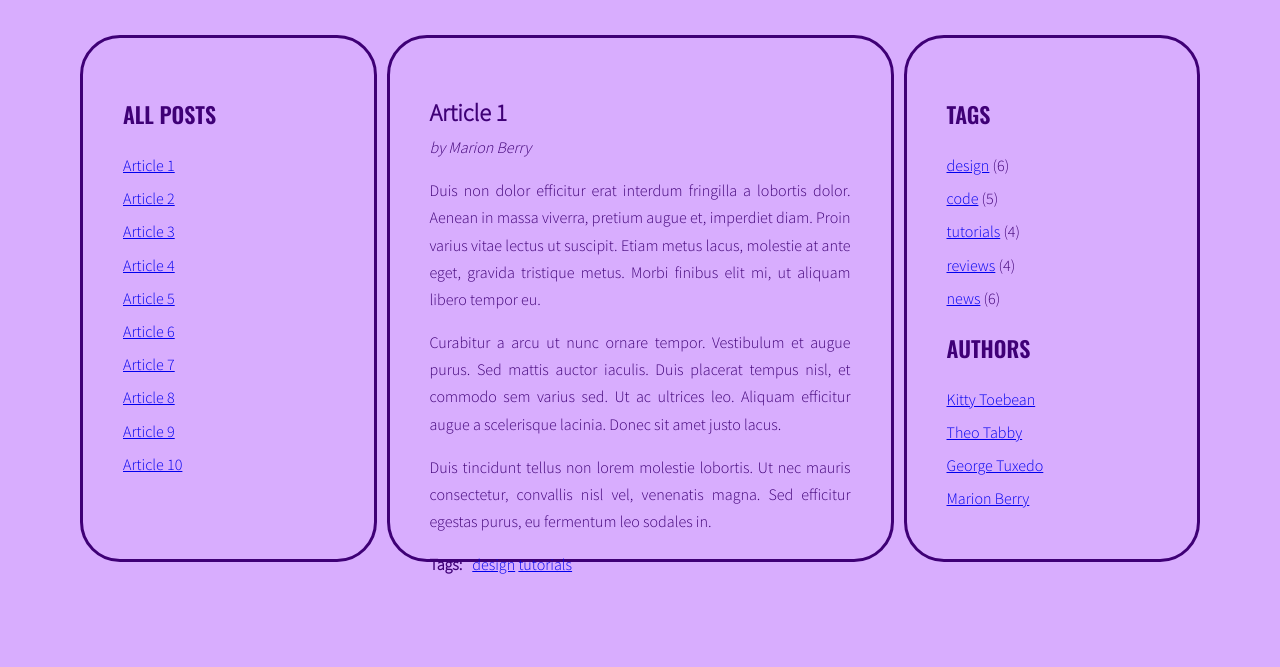
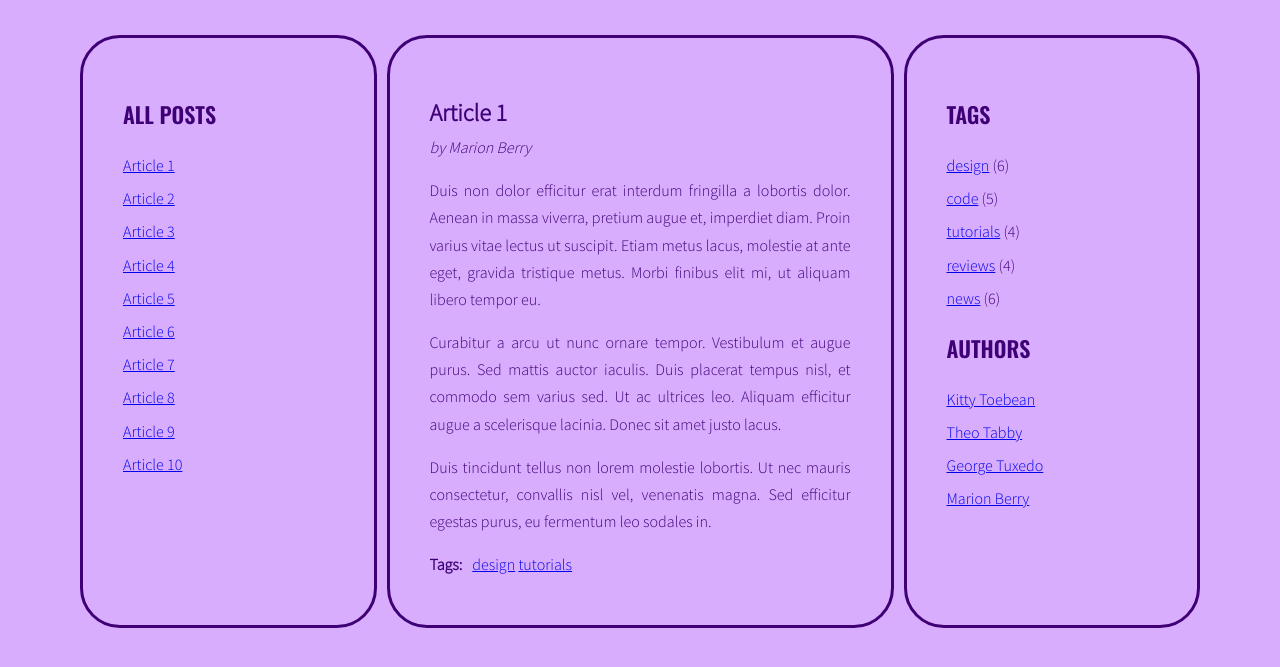
Before and after one commit to szygadlinski/javascript-blog, a website: page index.html in a window 1280 px wide. Shown: the part 269-936 px from the top of the page. Drawn offline with nearby package versions, Linux system fonts and the light colour scheme.

Commit message:
Fix display bug in css

```diff
--- a/sass/style.scss
+++ b/sass/style.scss
@@ -56,8 +56,6 @@ body {
 
 .posts {
   flex: 2 0 0;
-	position: relative;
-	// height: ???;
 }
 
 .sidebar, .posts {
@@ -107,15 +105,10 @@ body {
 /* Post */
 
 .post {
-	position: absolute;
-	padding-right: 40px;
-	// height: ???;
-	opacity: 0;
+	display: none;
 
   &.active {
-		opacity: 1;
-		transition: 2s;
-		z-index: 1;
+		display: block;
   }
 
 }
```
Also changed, not shown: css/style.css, 1 other file.
